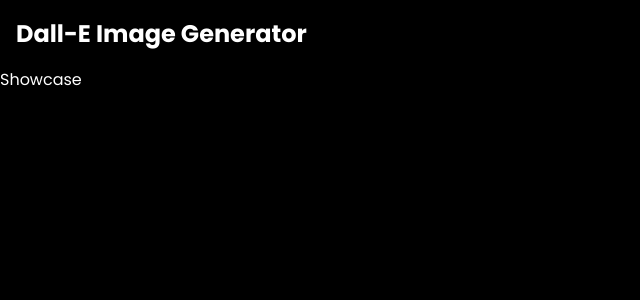
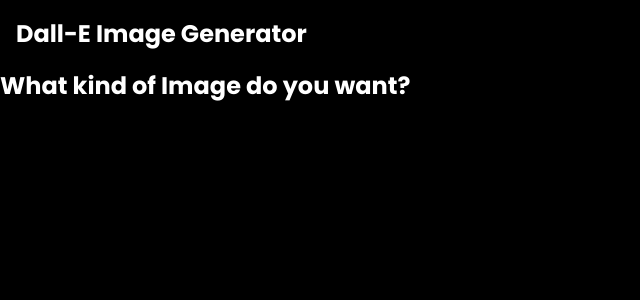
Before and after one commit to RobbieProkop/dall-e_images, a React (Create React App) app in the folder frontend/: page / in a window 1280 px wide. Shown: the top 300 px of the page, without its empty margins (0-640 px from the left). Built offline with nearby package versions, Linux system fonts and the light colour scheme.

Commit message:
begin working on the shorcase

```diff
--- a/frontend/src/components/Showcase.jsx
+++ b/frontend/src/components/Showcase.jsx
@@ -1,6 +1,12 @@
 import "../styles/showcase.scss";
 
 const Showcase = () => {
-  return <section>Showcase</section>;
+  return (
+    <section>
+      <form id="image-form">
+        <h1>What kind of Image do you want?</h1>
+      </form>
+    </section>
+  );
 };
 export default Showcase;
```
